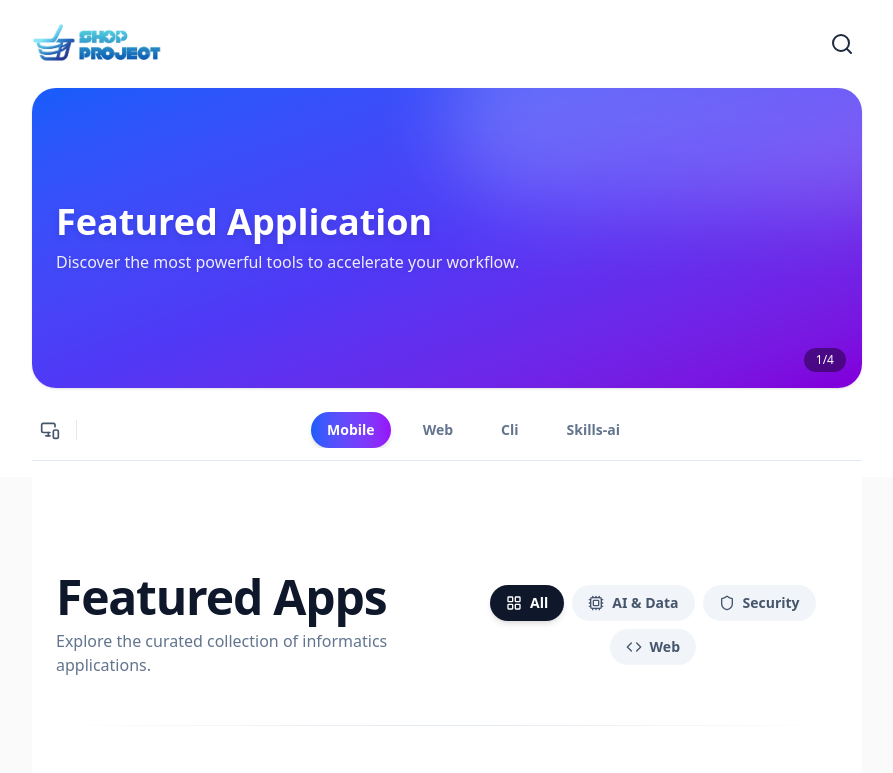
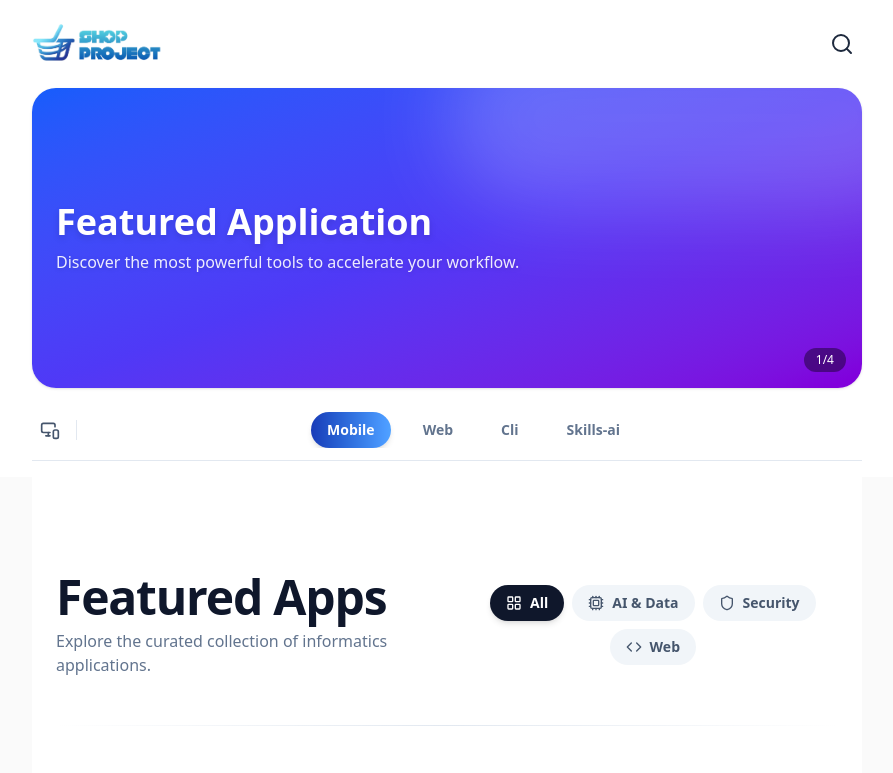
Before and after one commit to langss1/shop-gw, a Next.js app: page / in a window 1280 px wide. Shown: the top 773 px of the page, without its empty margins (193-1086 px from the left). Built offline with nearby package versions, Linux system fonts and the light colour scheme.

Commit message:
style: change tab gradient to dark blue to light blue

```diff
--- a/src/components/MobileHeader.tsx
+++ b/src/components/MobileHeader.tsx
@@ -85,7 +85,7 @@
                   onClick={() => setActiveTab(tab)}
                   className={`snap-start whitespace-nowrap px-4 py-2 rounded-full text-sm font-semibold transition-all duration-300 ${
                     isActive
-                      ? "bg-gradient-to-r from-blue-600 to-purple-600 text-white shadow-md"
+                      ? "bg-gradient-to-r from-blue-800 to-blue-400 text-white shadow-md"
                       : "bg-transparent text-slate-500 hover:text-slate-900 hover:bg-slate-100"
                   }`}
                 >
```
